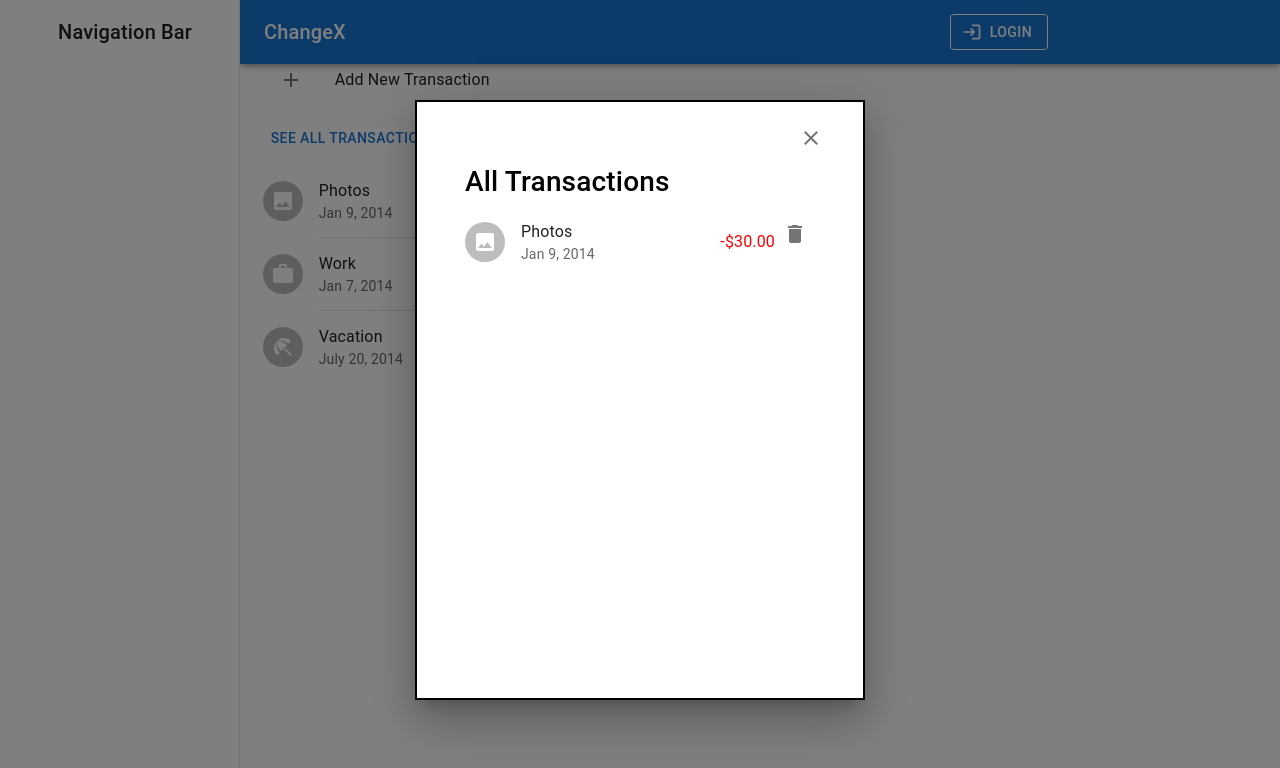
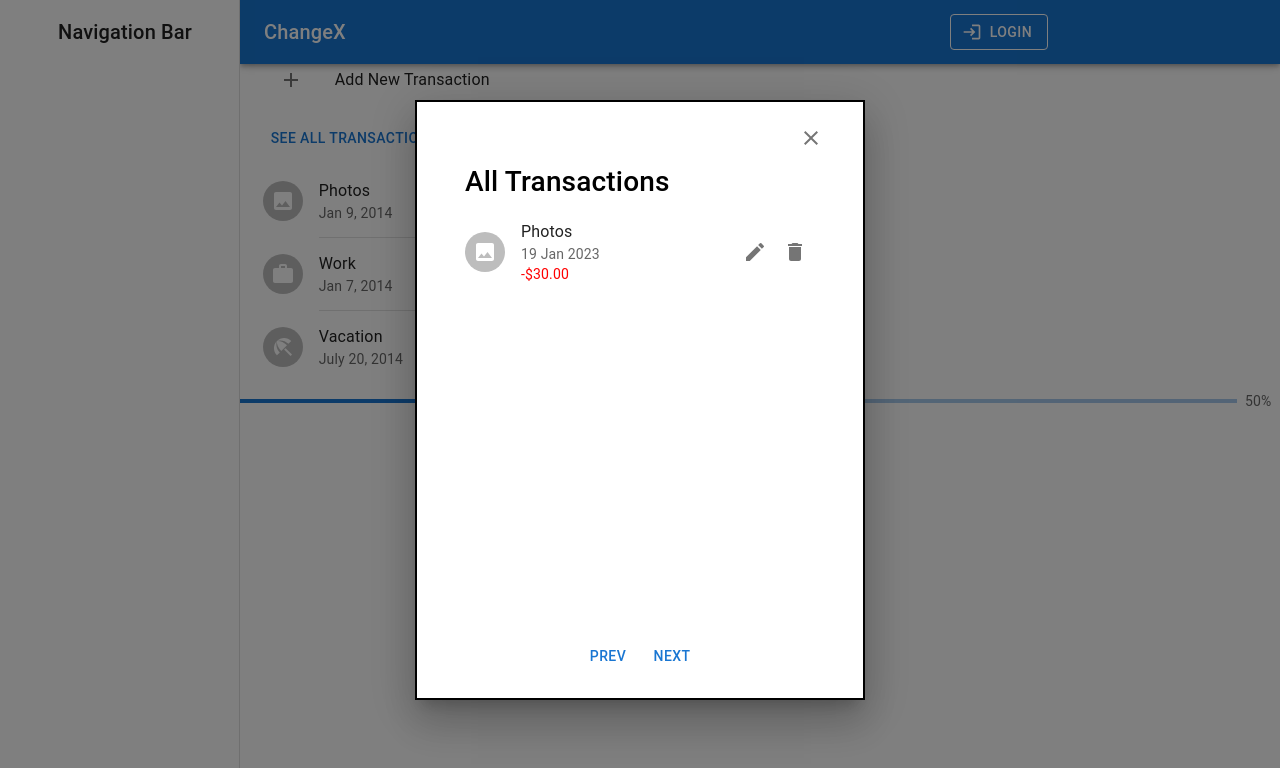
Before and after one commit to euchangxian/ChangeX, a React (Create React App) app in the folder client/: page / in a window 1280 px wide. Both pictures are taken after a click on the button "SEE ALL TRANSACTIONS". Shown: the top 768 px of the page. Built offline with nearby package versions, Linux system fonts and the light colour scheme.

Commit message:
fixed transaction modal buttons and created progress bar

```diff
--- a/client/src/App.js
+++ b/client/src/App.js
@@ -3,6 +3,7 @@ import { Box, CssBaseline } from "@mui/material";
 import TopBar from "./components/TopBar";
 import NavBar from "./components/NavBar"
 import TransactionsList from "./components/TransactionsList"
+import BudgetBar from "./components/BudgetBar"
 
 const drawerWidth = 240;
 
@@ -15,12 +16,21 @@ export default function App() {
 
   return (
     <>
-      <Box sx={{ display: 'flex' }}>
+      <Box sx={{ display: "flex" }}>
         <CssBaseline />
-        <TopBar handleDrawerToggle={handleDrawerToggle} drawerWidth={drawerWidth} />\
-        <NavBar isDrawerOpen={isDrawerOpen} handleDrawerToggle={handleDrawerToggle} drawerWidth={drawerWidth} />
+        <TopBar
+          handleDrawerToggle={handleDrawerToggle}
+          drawerWidth={drawerWidth}
+        />
+        \
+        <NavBar
+          isDrawerOpen={isDrawerOpen}
+          handleDrawerToggle={handleDrawerToggle}
+          drawerWidth={drawerWidth}
+        />
         <TransactionsList />
       </Box>
+      <BudgetBar />
     </>
   );
 }
--- /dev/null
+++ b/client/src/components/BudgetBar.js
@@ -0,0 +1,19 @@
+import * as React from "react";
+import LinearProgress, {
+  LinearProgressProps,
+} from "@mui/material/LinearProgress";
+import Typography from "@mui/material/Typography";
+import Box from "@mui/material/Box";
+
+export default function BudgetBar() {
+  return (
+    <Box sx={{ display: "flex", alignItems: "center" }}>
+      <Box sx={{ width: "100%", mr: 1 }}>
+        <LinearProgress variant="determinate" value="50" />
+      </Box>
+      <Box sx={{ minWidth: 35 }}>
+        <Typography variant="body2" color="text.secondary">50%</Typography>
+      </Box>
+    </Box>
+  );
+}
--- a/client/src/components/TransactionModalButton.js
+++ b/client/src/components/TransactionModal.js
@@ -1,6 +1,5 @@
 import * as React from "react";
 import Box from "@mui/material/Box";
-import Typography from "@mui/material/Typography";
 import Modal from "@mui/material/Modal";
 import Button from "@mui/material/Button";
 import IconButton from "@mui/material/IconButton";
@@ -13,32 +12,19 @@ import ListItemAvatar from "@mui/material/ListItemAvatar";
 import Avatar from "@mui/material/Avatar";
 import ListItemText from "@mui/material/ListItemText";
 import ImageIcon from "@mui/icons-material/Image";
-import DeleteIcon from '@mui/icons-material/Delete';
+import EditIcon from "@mui/icons-material/Edit";
+import DeleteIcon from "@mui/icons-material/Delete";
 
-const style = {
-  position: "absolute",
-  top: "50%",
-  left: "50%",
-  transform: "translate(-50%, -50%)",
-  height: 600,
-  width: 450,
-  bgcolor: "background.paper",
-  border: "2px solid #000",
-  boxShadow: 24,
-  p: 4,
-  display: "flex",
-  flexDirection: "column",
-};
+import { styles } from "./styles";
 
-export default function TransactionModalButton() {
+export default function TransactionModal() {
   const [open, setOpen] = React.useState(false);
   const handleOpen = () => setOpen(true);
   const handleClose = () => setOpen(false);
 
-  const redAndRightAlignedText = {
-    color: "red",
-    textAlign: "right",
-  };
+  {/* Probably have a page counter state to handle this */}
+  const handleNext = () => console.log("next");
+  const handlePrev = () => console.log("prev");
 
   return (
     <>
@@ -49,8 +35,7 @@ export default function TransactionModalButton() {
         aria-labelledby="modal-modal-title"
         aria-describedby="modal-modal-description"
       >
-        {/*Box in modal*/}
-        <Box sx={style}>
+        <Box sx={styles.boxInModal}>
           <IconButton
             aria-label="delete"
             onClick={handleClose}
@@ -62,6 +47,7 @@ export default function TransactionModalButton() {
           <List
             sx={{
               width: "100%",
+              minHeight: 480,
               maxWidth: 400,
               bgcolor: "background.paper",
             }}
@@ -82,21 +68,36 @@ export default function TransactionModalButton() {
                   <ImageIcon />
                 </Avatar>
               </ListItemAvatar>
-              <ListItemText primary="Photos" secondary="Jan 9, 2014" />
               <ListItemText
-                primaryTypographyProps={{ style: redAndRightAlignedText }}
-                primary="-$30.00"
+                primary="Photos"
+                secondary={
+                  <>
+                    <span>19 Jan 2023</span>
+                    <br />
+                    <span style={{ color: 'red' }}>-$30.00</span>
+                  </>
+                }
               />
               {/*Button needs an onClick to handle delete transaction from database*/}
-              <IconButton
-                aria-label="delete"
-                sx={{ marginLeft: "auto", marginTop: "-16px" }}
-              >
+              <IconButton aria-label="edit">
+                <EditIcon />
+              </IconButton>
+              <IconButton aria-label="delete">
                 <DeleteIcon />
               </IconButton>
             </ListItem>
           </List>
-          {/*Will require a next page/ prev page button*/}
+          <Box
+            sx={{
+              display: "flex",
+              justifyContent: "center",
+              alignItems: "center",
+              paddingBottom: 16,
+            }}
+          >
+            <Button onClick={handlePrev}>Prev</Button>
+            <Button onClick={handleNext}>Next</Button>
+          </Box>
         </Box>
       </Modal>
     </>
--- a/client/src/components/TransactionsList.js
+++ b/client/src/components/TransactionsList.js
@@ -11,15 +11,11 @@ import ImageIcon from "@mui/icons-material/Image";
 import WorkIcon from "@mui/icons-material/Work";
 import BeachAccessIcon from "@mui/icons-material/BeachAccess";
 import Divider from "@mui/material/Divider";
-import Button from "@mui/material/Button";
 import ListSubheader from '@mui/material/ListSubheader';
-import TransactionModalButton from "./TransactionModalButton";
+import TransactionModal from "./TransactionModal";
+import { styles } from "./styles"
 
 export default function TransactionsList() {
-  const redAndRightAlignedText = {
-    color: "red",
-    textAlign: "right",
-  };
   const handleAddNewTransaction = () => {
     console.log("hello wolrd");
   };
@@ -49,7 +45,7 @@ export default function TransactionsList() {
         </ListItemButton>
       </ListItem>
       <ListItem>
-        <TransactionModalButton />
+        <TransactionModal />
       </ListItem>
       {/*The following will require input from a database and should be show through a function. But I will leave them here for now*/}
       <ListItem>
@@ -60,7 +56,7 @@ export default function TransactionsList() {
         </ListItemAvatar>
         <ListItemText primary="Photos" secondary="Jan 9, 2014" />
         <ListItemText
-          primaryTypographyProps={{ style: redAndRightAlignedText }}
+          primaryTypographyProps={{ style: styles.redAndRightAlignedText }}
           primary="-$30.00"
         />
       </ListItem>
@@ -73,7 +69,7 @@ export default function TransactionsList() {
         </ListItemAvatar>
         <ListItemText primary="Work" secondary="Jan 7, 2014" />
         <ListItemText
-          primaryTypographyProps={{ style: redAndRightAlignedText }}
+          primaryTypographyProps={{ style: styles.redAndRightAlignedText }}
           primary="-$30.00"
         />
       </ListItem>
@@ -86,7 +82,7 @@ export default function TransactionsList() {
         </ListItemAvatar>
         <ListItemText primary="Vacation" secondary="July 20, 2014" />
         <ListItemText
-          primaryTypographyProps={{ style: redAndRightAlignedText }}
+          primaryTypographyProps={{ style: styles.redAndRightAlignedText }}
           primary="-$30.00"
         />
       </ListItem>
--- /dev/null
+++ b/client/src/components/styles.js
@@ -0,0 +1,21 @@
+export const styles = {
+  redAndRightAlignedText: {
+    color: "red",
+    textAlign: "right",
+  },
+
+  boxInModal: {
+    position: "absolute",
+    top: "50%",
+    left: "50%",
+    transform: "translate(-50%, -50%)",
+    height: 600,
+    width: 450,
+    bgcolor: "background.paper",
+    border: "2px solid #000",
+    boxShadow: 24,
+    p: 4,
+    display: "flex",
+    flexDirection: "column",
+  }
+};
```
Also changed, not shown: 1 other file (tests, documents, lock files or other folders).
